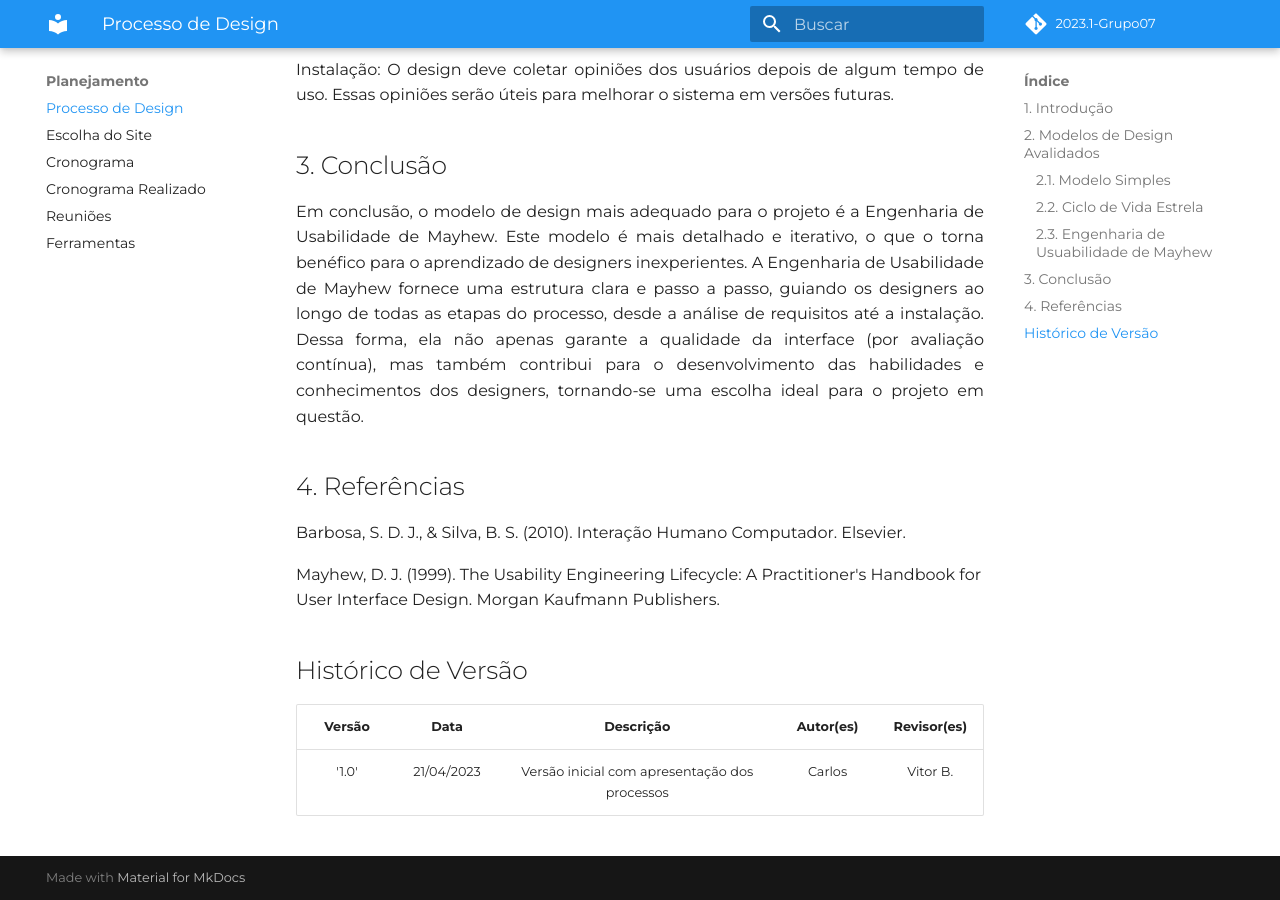
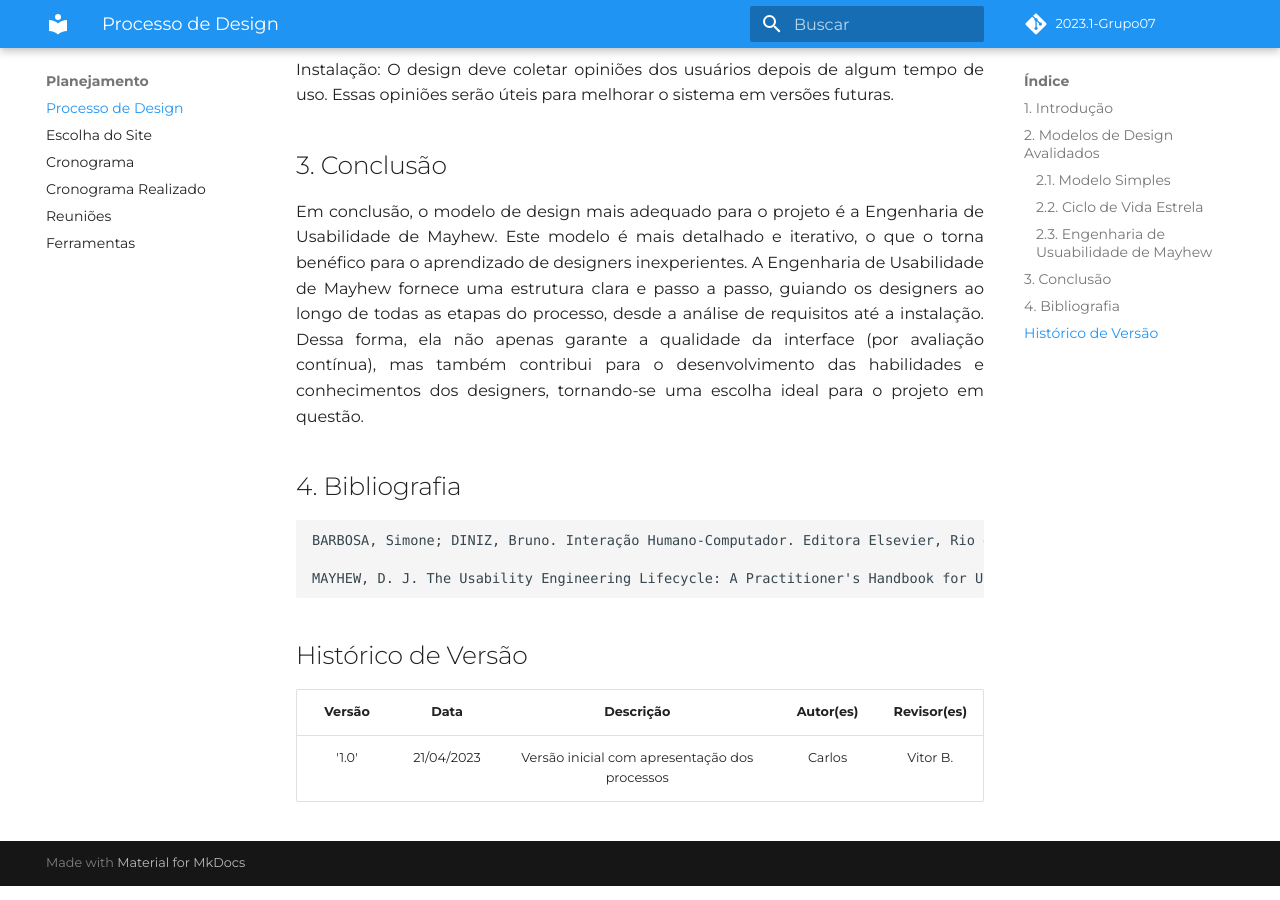
Before and after one commit to Interacao-Humano-Computador/2023.1-Agiel, an MkDocs documentation site: the page built from docs/planejamento/processo_design.md, in a window 1280 px wide and 900 px high, scrolled down 2465 px. Built offline with MkDocs 1.6.1 and Material for MkDocs 9.7.7, drawn with Linux system fonts in a browser that asks for light colours; some web fonts are replaced; comment, search, counter and statistics services are not loaded.

Commit message:
refactor: ajusta bibliografia do processo de design

````diff
--- a/docs/planejamento/processo_design.md
+++ b/docs/planejamento/processo_design.md
@@ -56,10 +56,12 @@ Instalação: O design deve coletar opiniões dos usuários depois de algum temp
 <p align="justify">Em conclusão, o modelo de design mais adequado para o projeto é a Engenharia de Usabilidade de Mayhew. Este modelo é mais detalhado e iterativo, o que o torna benéfico para o aprendizado de designers inexperientes. A Engenharia de Usabilidade de Mayhew fornece uma estrutura clara e passo a passo, guiando os designers ao longo de todas as etapas do processo, desde a análise de requisitos até a instalação. Dessa forma, ela não apenas garante a qualidade da interface (por avaliação contínua), mas também contribui para o desenvolvimento das habilidades e conhecimentos dos designers, tornando-se uma escolha ideal para o projeto em questão.
 </p>
 
-## 4. Referências
-Barbosa, S. D. J., & Silva, B. S. (2010). Interação Humano Computador. Elsevier.
+## 4. Bibliografia
+```
+BARBOSA, Simone; DINIZ, Bruno. Interação Humano-Computador. Editora Elsevier, Rio de Janeiro, 2010.
 
-Mayhew, D. J. (1999). The Usability Engineering Lifecycle: A Practitioner's Handbook for User Interface Design. Morgan Kaufmann Publishers.
+MAYHEW, D. J. The Usability Engineering Lifecycle: A Practitioner's Handbook for User Interface Design. Morgan Kaufmann Publishers, Burlington, 1999.
+```
 
 ## Histórico de Versão
 
````
